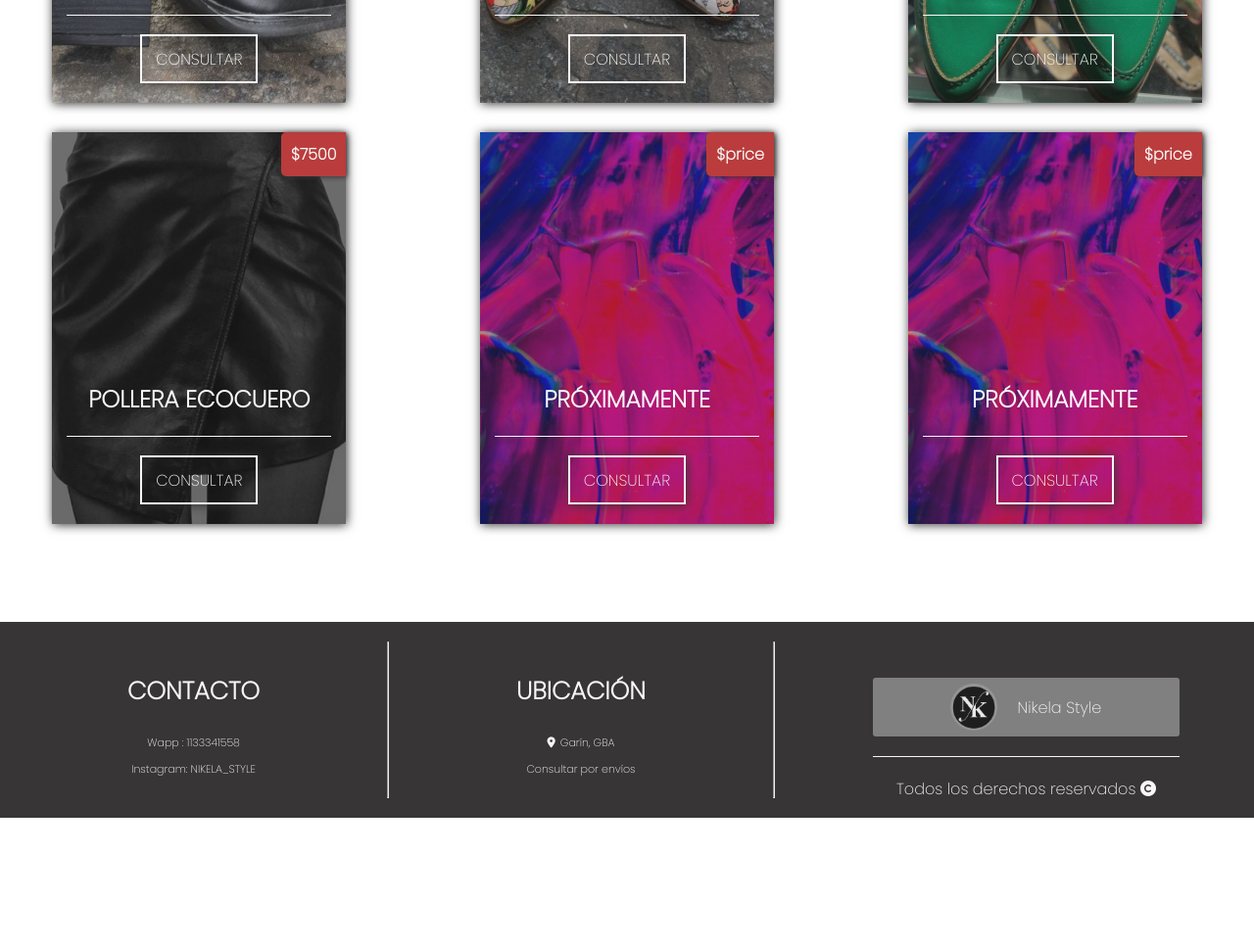
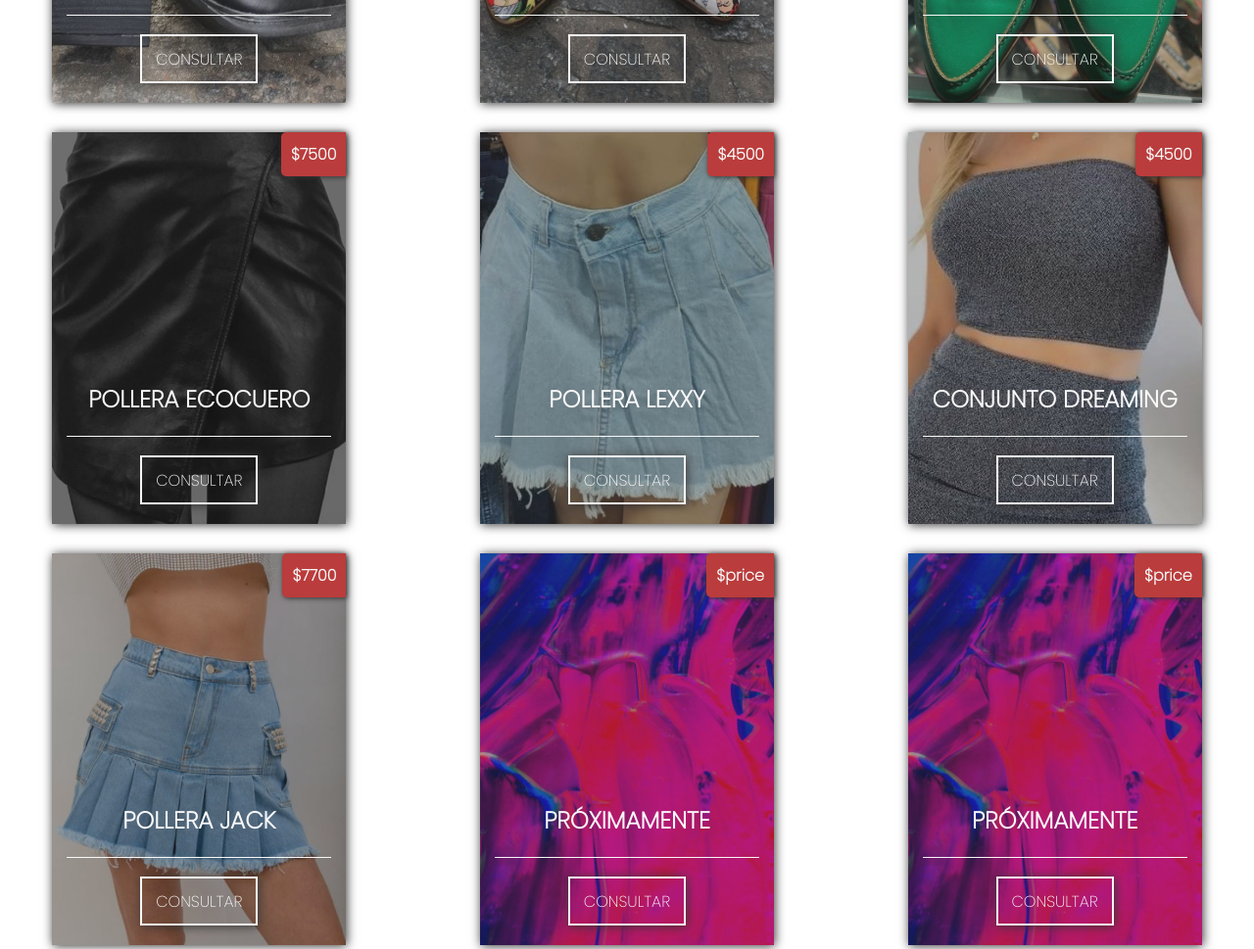
Before and after one commit to Nikela-Style/Nikela, a plain HTML site: page tienda.html in a window 1280 px wide. Shown: the part 2960-3929 px from the top of the page at 98% size. Before the commit the page ends 3795 px from the top, so only its background shows below. Drawn offline with Linux system fonts and the light colour scheme.

Commit message:
products added

```diff
--- a/style.css
+++ b/style.css
@@ -290,6 +290,24 @@ header{
 }
 .pollera-eco-cuero {
     background:url(img/pollera-ecocuero.png);
+    background-size: cover;
+    background-position: center;
+    background-repeat: no-repeat;
+}
+.pollera-lexxy {
+    background:url(img/pollera-lexxy.jfif);
+    background-size: cover;
+    background-position: center;
+    background-repeat: no-repeat;
+}
+.dream {
+    background:url(img/conjunto.png);
+    background-size: cover;
+    background-position: center;
+    background-repeat: no-repeat;
+}
+.jack {
+    background:url(img/Pollera-jack.jfif);
     background-size: cover;
     background-position: center;
     background-repeat: no-repeat;
--- a/tienda.html
+++ b/tienda.html
@@ -287,6 +287,34 @@
                 <a
                     href="https://api.whatsapp.com/send?phone=+54%209%201133341558&text=Hola!%20Quiero%20cosultarte%20por%20POLLERA ECOCUERO">CONSULTAR</a>
             </div>
+
+            <div class="card-index pollera-lexxy ">
+                <div class="false-bg"></div>
+                <p class="filter-name">polleras</p>
+                <div class="price">$4500</div>
+                <h2 class="item-title">POLLERA LEXXY</h2>
+                <hr>
+                <a
+                    href="https://api.whatsapp.com/send?phone=+54%209%201133341558&text=Hola!%20Quiero%20cosultarte%20por%20POLLERA LEXXY">CONSULTAR</a>
+            </div>
+            <div class="card-index dream ">
+                <div class="false-bg"></div>
+                <p class="filter-name">polleras tops</p>
+                <div class="price">$4500</div>
+                <h2 class="item-title">CONJUNTO DREAMING</h2>
+                <hr>
+                <a
+                    href="https://api.whatsapp.com/send?phone=+54%209%201133341558&text=Hola!%20Quiero%20cosultarte%20por%20CONJUNTO DREAMING">CONSULTAR</a>
+            </div>
+            <div class="card-index jack ">
+                <div class="false-bg"></div>
+                <p class="filter-name">polleras</p>
+                <div class="price">$7700</div>
+                <h2 class="item-title">POLLERA JACK</h2>
+                <hr>
+                <a
+                    href="https://api.whatsapp.com/send?phone=+54%209%201133341558&text=Hola!%20Quiero%20cosultarte%20por%20CONJUNTO POLLERA JACK">CONSULTAR</a>
+            </div>
             <div class="card-index test">
                 <div class="false-bg"></div>
                 <p class="filter-name"></p>
```
Also changed, not shown: img/Pollera-jack.jfif (added), img/conjunto.png (added), img/pollera-lexxy.jfif (added).
